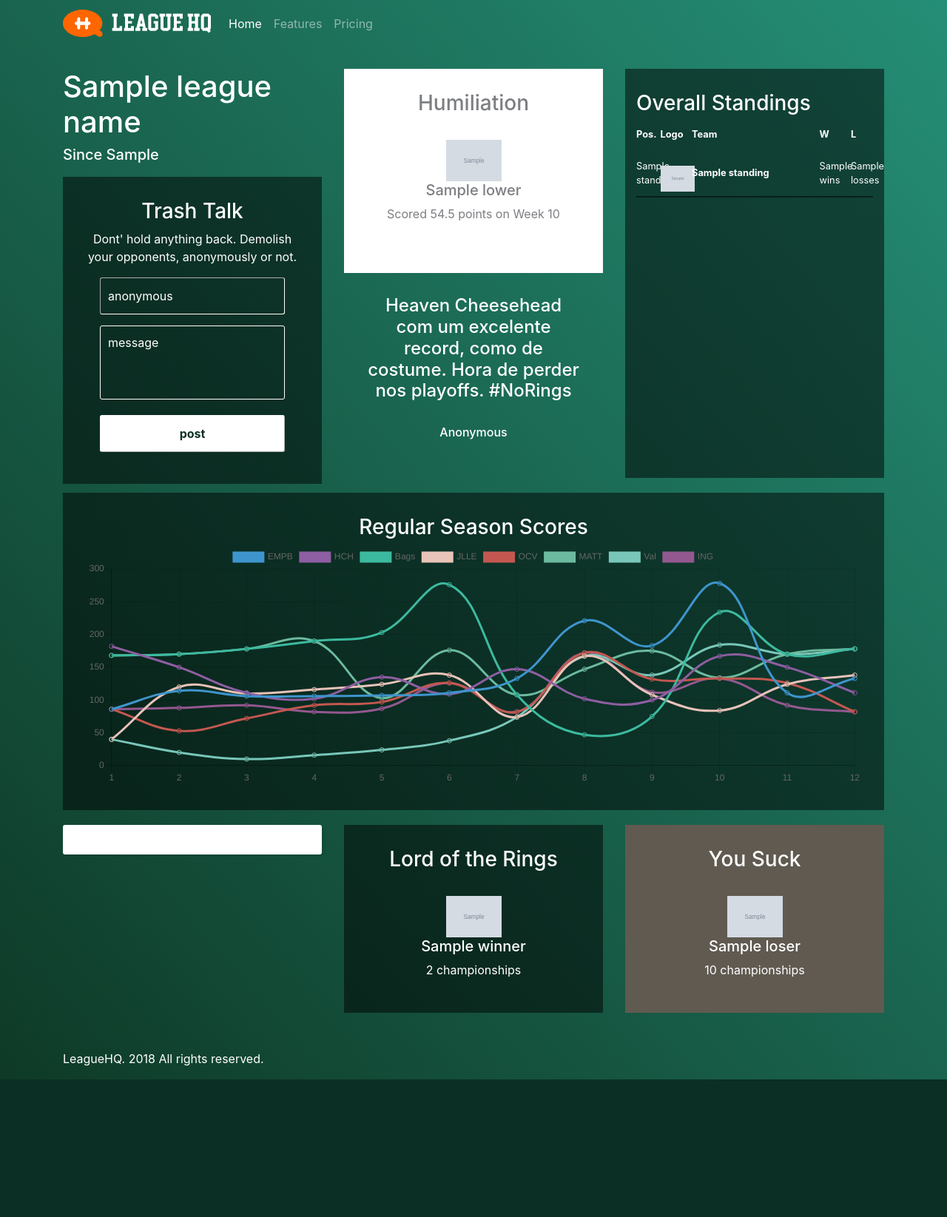
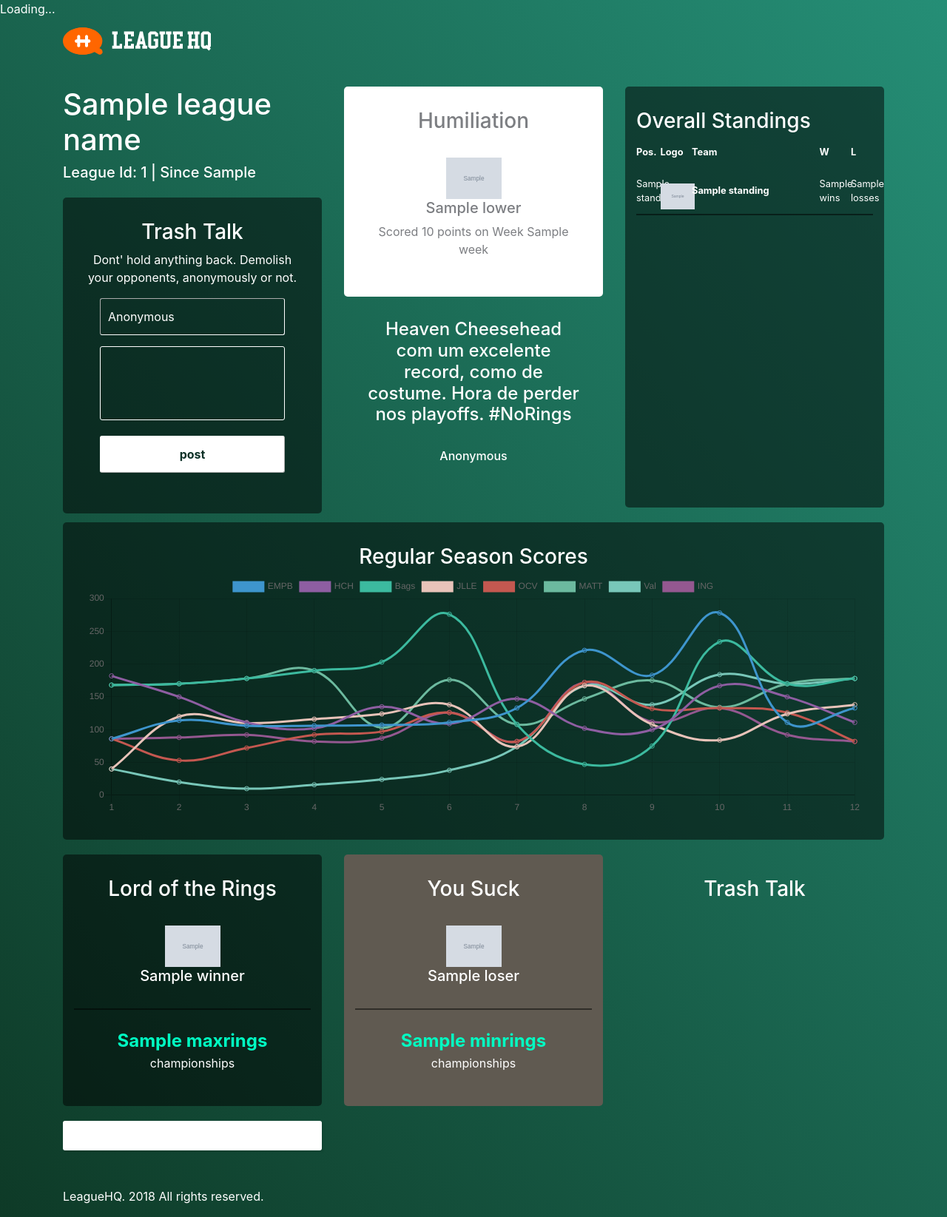
Before and after one commit to pperone/leaguehq, a Django app: template room/templates/base.html in a window 1280 px wide. Shown: the whole page at 74% size. Before the commit the page ends 1459 px from the top, so only its background shows below. Run offline with Django 3.2, Linux system fonts and the light colour scheme; the template is opened without the code that fills it: most values are stand-ins (such as "Sample title", 1, 10 or a date in 2020); grey boxes marked "Sample" are stand-in pictures; some libraries are stand-ins or nearby versions.

Commit message:
Retrieving league info logic on Django views

```diff
--- /dev/null
+++ b/LeagueHQ/routers.py
@@ -0,0 +1,6 @@
+from rest_framework import routers
+from room.views import BoardViewSet
+
+
+router = routers.DefaultRouter()
+router.register(r'board', BoardViewSet)
--- a/LeagueHQ/settings.py
+++ b/LeagueHQ/settings.py
@@ -38,6 +38,7 @@ INSTALLED_APPS = [
     'django.contrib.messages',
     'django.contrib.staticfiles',
     'room',
+    'rest_framework',
 ]
 
 MIDDLEWARE = [
--- a/LeagueHQ/urls.py
+++ b/LeagueHQ/urls.py
@@ -15,8 +15,10 @@ Including another URLconf
 """
 from django.contrib import admin
 from django.urls import path, include
+from .routers import router
 
 urlpatterns = [
     path('admin/', admin.site.urls),
     path('', include('room.urls')),
+    path('', include(router.urls))
 ]
--- a/room/static/css/styles.css
+++ b/room/static/css/styles.css
@@ -51,7 +51,7 @@ textarea {
 
 #twitter-widget-holder {
   overflow-y: scroll;
-  max-height:350px;
+  max-height:450px;
   max-width:100%;
   padding:20px;
   background:#fff;
@@ -73,8 +73,21 @@ textarea {
 
 .panel {
     padding: 30px;
+    border-radius: 5px;
     background-color: rgba(0,0,0,0.5);
     height: 100%;
+}
+
+#panelwin {
+    padding: 30px;
+    border-radius: 5px;
+    background-color: rgba(0,0,0,0.5);
+}
+
+.count {
+    color: #00ffc3;
+    font-size: 1.5em;
+    font-weight: bold;
 }
 
 .panel-transparent {
@@ -104,6 +117,7 @@ textarea {
 
 .panel-white {
     color: #7c7e82;
+    border-radius: 5px;
     padding: 30px;
     background-color: white;
     height: 100%;
@@ -111,8 +125,8 @@ textarea {
 
 .panel-brown {
     padding: 30px;
+    border-radius: 5px;
     background-color: #605a51;
-    height: 100%;
 }
 
 .dividerline {
--- a/room/templates/base.html
+++ b/room/templates/base.html
@@ -24,6 +24,9 @@
   </head>
 
   <body>
+    <!--Preloader-->
+    <div id="preloader">Loading...</div>
+
     <!--Navigation-->
     <nav class="navbar navbar-expand-lg navbar-dark menu">
       <div class="container">
@@ -32,17 +35,6 @@
           <span class="navbar-toggler-icon"></span>
         </button>
         <div class="collapse navbar-collapse" id="navbarNavDropdown">
-          <ul class="navbar-nav">
-            <li class="nav-item active">
-              <a class="nav-link" href="#">Home <span class="sr-only">(current)</span></a>
-            </li>
-            <li class="nav-item">
-              <a class="nav-link" href="#">Features</a>
-            </li>
-            <li class="nav-item">
-              <a class="nav-link" href="#">Pricing</a>
-            </li>
-          </ul>
         </div>
       </div>
     </nav>
@@ -53,14 +45,26 @@
         <div class="col">
             <div class="leaguename">
                 <h1>{{ leagueName }}</h1>
-                <h5>Since {{ firstSeason }}</h5>
+                <h5>League Id: {{ leagueId }}  |  Since {{ firstSeason }}</h5>
             </div>
             <div class="panel centered board">
                 <h3>Trash Talk</h3>
                 <p>Dont' hold anything back. Demolish your opponents, anonymously or not.</p>
-                <input type="text" placeholder="anonymous"></input>
-                <textarea placeholder="message"></textarea>
-                <button type="submit">post</button>
+                <form>
+                    <div>
+                        <div class="form-group">
+                          <input
+                            type="text"
+                            placeholder="Anonymous">
+                          <textarea
+                            placeholder="Message"
+                            required="required"
+                            rows="3">
+                          </textarea>
+                          <button type="submit">post</button>
+                        </div>
+                    </div>
+                </form>
             </div>
         </div>
         <div class="col">
@@ -70,9 +74,9 @@
                 <img src="{{ lower.logo }}" width="75px">
                 <br>
                 <h5>{{ lower.name }}</h5>
-                <p>Scored 54.5 points on Week 10</p>
+                <p>Scored {{ lowest }} points on Week {{ lower.week }}</p>
             </div>
-            <div class="panel-transparent board-highlight half">
+            <div class="panel-transparent board-highlight half align-middle">
                 <h4>Heaven Cheesehead com um excelente record, como de costume. Hora de perder nos playoffs. #NoRings</h4>
                 <br>
                 <h6>Anonymous</h6>
@@ -114,32 +118,46 @@
           </div>
         </div>
       </div>
-      <div class="row .row-eq-height top-buffer">
+      <div class="row top-buffer">
         <div class="col">
-            <div id="twitter-widget-holder">
-              <a class="twitter-timeline" href="https://twitter.com/pedroperone/lists/fantasy-football?ref_src=twsrc%5Etfw" data-width="300" data-heigth="500" data-chrome="noheader" data-tweet-limit="5"></a>
-              <script async src="https://platform.twitter.com/widgets.js" charset="utf-8"></script>
-            </div>
-        </div>
-        <div class="col">
-          <div class="panel centered">
+          <div id="panelwin" class="centered">
               <h3>Lord of the Rings</h3>
               <br>
+              {% for winner in winners %}
               <img src="{{ winner.logo }}" width="75px">
               <br>
               <h5>{{ winner.name }}</h5>
-              <p>2 championships</p>
+              <br>
+              <div class="row dividerline"></div>
+              <br>
+              {% endfor %}
+              <p><span class="count">{{ maxrings }}</span><br>championships</p>
+          </div>
+          <div id="twitter-widget-holder" class="top-buffer">
+              <a class="twitter-timeline" href="https://twitter.com/pedroperone/lists/fantasy-football?ref_src=twsrc%5Etfw" data-width="300" data-heigth="500" data-chrome="noheader" data-tweet-limit="5"></a>
+              <script async src="https://platform.twitter.com/widgets.js" charset="utf-8"></script>
           </div>
         </div>
         <div class="col">
           <div class="panel-brown centered">
               <h3>You Suck</h3>
               <br>
+              {% for loser in losers %}
               <img src="{{ loser.logo }}" width="75px">
               <br>
               <h5>{{ loser.name }}</h5>
-              <p>{{ loser.championships }} championships</p>
+              <br>
+              <div class="row dividerline"></div>
+              <br>
+              {% endfor %}
+              <p><span class="count">{{ minrings }}</span><br>championships</p>
           </div>
+        </div>
+        <div class="col">
+            <div id="messageboard" class="panel-transparent centered">
+                <h3> Trash Talk </h3>
+            </div>
+        </div>
         </div>
       </div>
     </div>
@@ -153,13 +171,18 @@
     <script src="https://code.jquery.com/jquery-3.3.1.slim.min.js" integrity="sha384-q8i/X+965DzO0rT7abK41JStQIAqVgRVzpbzo5smXKp4YfRvH+8abtTE1Pi6jizo" crossorigin="anonymous"></script>
     <script src="https://cdnjs.cloudflare.com/ajax/libs/popper.js/1.14.3/umd/popper.min.js" integrity="sha384-ZMP7rVo3mIykV+2+9J3UJ46jBk0WLaUAdn689aCwoqbBJiSnjAK/l8WvCWPIPm49" crossorigin="anonymous"></script>
     <script src="https://stackpath.bootstrapcdn.com/bootstrap/4.1.3/js/bootstrap.min.js" integrity="sha384-ChfqqxuZUCnJSK3+MXmPNIyE6ZbWh2IMqE241rYiqJxyMiZ6OW/JmZQ5stwEULTy" crossorigin="anonymous"></script>
+    <script
+      src="https://code.jquery.com/jquery-3.3.1.min.js"
+      integrity="sha256-FgpCb/KJQlLNfOu91ta32o/NMZxltwRo8QtmkMRdAu8="
+      crossorigin="anonymous"></script>
 
     <script>
         new Chart(document.getElementById("line-chart"), {
             type: 'line',
                 data: {
                 labels: [1,2,3,4,5,6,7,8,9,10,11,12],
-                datasets: [{
+                datasets: [
+                  {
                     data: [86,114,106,106,107,111,133,221,183,278,111,133],
                     label: "EMPB",
                     borderColor: "#3e95cd",
@@ -210,5 +233,11 @@
             }
         });
     </script>
+
+    <script type="text/javascript">
+        jQuery(window).load(function() {
+            jQuery("#preloader").remove();
+        });
+    </script>
   </body>
 </html>
--- a/room/templates/form.html
+++ b/room/templates/form.html
@@ -5,7 +5,7 @@
 {% endblock %}
 
 {% block content %}
-    <form action="league/" method="post">
+    <form action="/" method="post">
         {% csrf_token %}
         {{ form }}
         <input type="submit" value="go to league" class="button">
--- a/room/urls.py
+++ b/room/urls.py
@@ -4,5 +4,5 @@ from . import views
 
 urlpatterns = [
     path('', views.process_league, name='leaguehq-home'),
-    path('league/', views.process_league),
+    path('', views.process_league),
 ]
```
Also changed, not shown: room/models.py (+4 -18 lines), room/serializers.py (added, +8 -0 lines), room/templates/board.html (added, +36 -0 lines), room/views.py (+68 -5 lines), db.sqlite3, package-lock.json, room/migrations/0001_initial.py (added).
